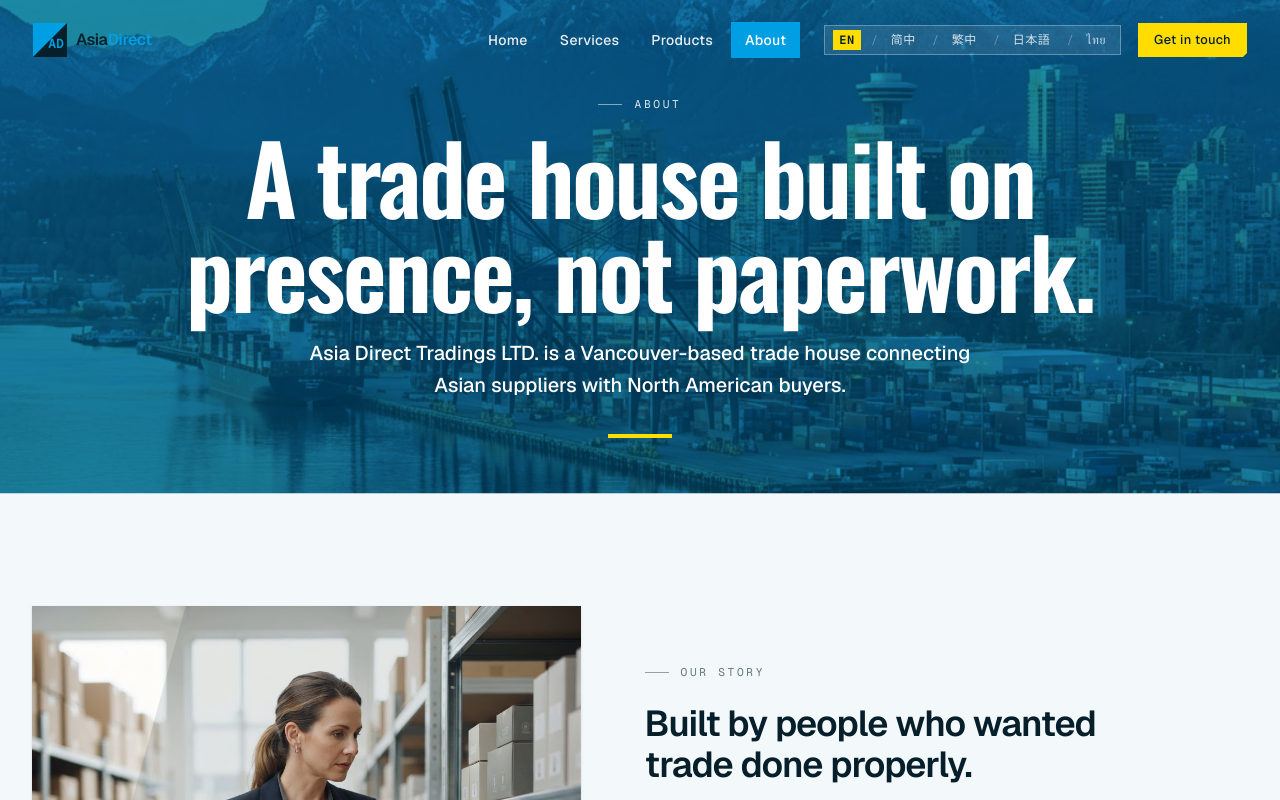
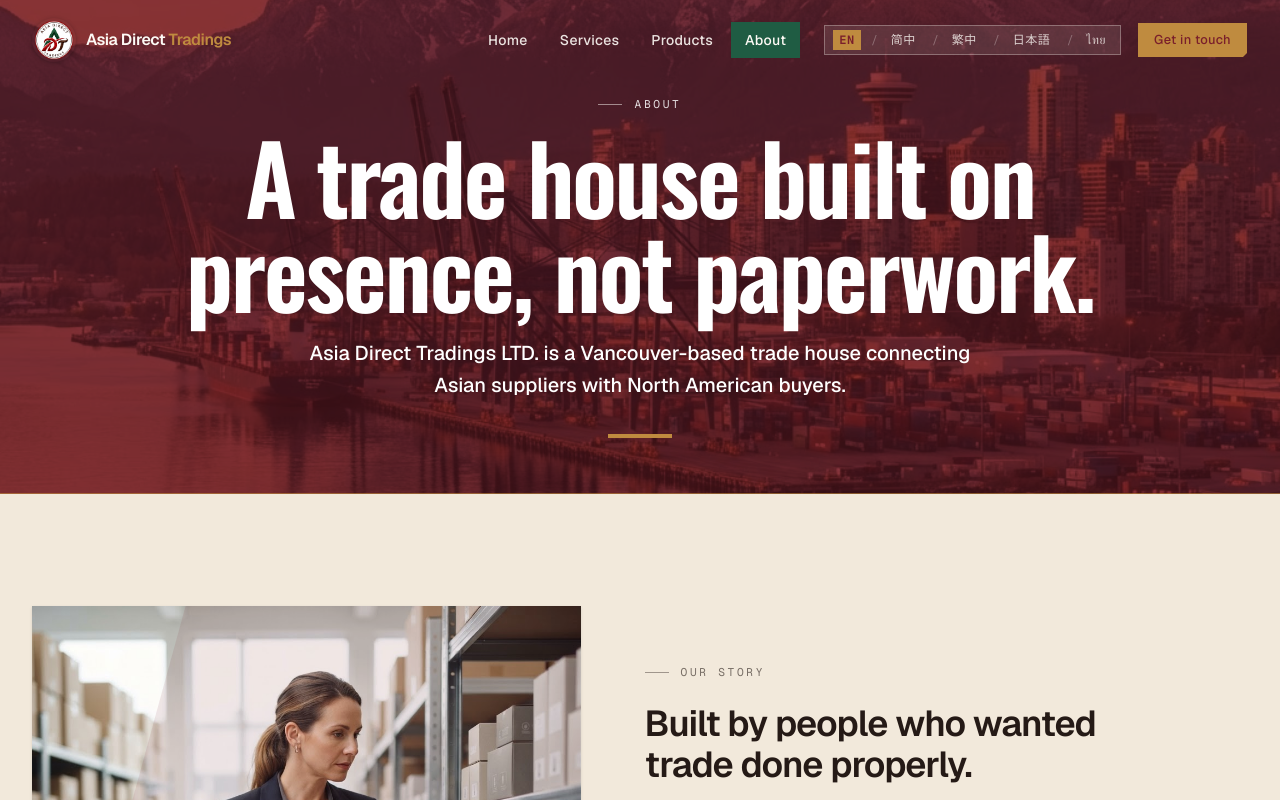
Before and after one commit to doronikke-ai/adtrading-test, a Next.js app in the folder adtradings-studio/: page /about in a window 1280 px wide. Shown: the top 800 px of the page. Built offline with nearby package versions, Linux system fonts and the light colour scheme.

Commit message:
feat: update color palette and visual elements to new brand tones
Co-authored-by: doronikke-ai <320543567+doronikke-ai@users.noreply.github.com>

```diff
--- a/adtradings-studio/app/globals.css
+++ b/adtradings-studio/app/globals.css
@@ -51,37 +51,37 @@
 :root {
   color-scheme: light;
 
-  /* TOKI-inspired corporate palette: deep navy, cyan blue, white, yellow */
-  --background: #ffffff;
-  --foreground: #061f2a;
-  --card: #f3f8fa;
-  --card-foreground: #061f2a;
-  --popover: #ffffff;
-  --popover-foreground: #061f2a;
+  /* Crest-inspired palette: deep maroon red, forest green, warm bronze, ivory */
+  --background: #fbf7f1;
+  --foreground: #251a16;
+  --card: #f5eee2;
+  --card-foreground: #251a16;
+  --popover: #fbf7f1;
+  --popover-foreground: #251a16;
 
-  --primary: #061f2a;
-  --primary-foreground: #ffffff;
+  --primary: #7a1f2b;
+  --primary-foreground: #fdfaf5;
 
-  --secondary: #e6f3f8;
-  --secondary-foreground: #061f2a;
+  --secondary: #efe2cd;
+  --secondary-foreground: #251a16;
 
-  --muted: #f3f8fa;
-  --muted-foreground: #52717d;
+  --muted: #f2e9db;
+  --muted-foreground: #6f5f52;
 
-  --accent: #009fe3;
-  --accent-foreground: #ffffff;
-  --highlight: #ffdd00;
+  --accent: #1f5c43;
+  --accent-foreground: #fdfaf5;
+  --highlight: #bf8b3f;
 
-  --destructive: #d9503f;
+  --destructive: #b0342a;
 
-  --border: rgba(6, 31, 42, 0.14);
-  --input: rgba(6, 31, 42, 0.2);
-  --ring: #009fe3;
+  --border: rgba(37, 26, 22, 0.14);
+  --input: rgba(37, 26, 22, 0.2);
+  --ring: #1f5c43;
 
   --radius: 0.125rem;
 
-  --shadow-soft: 0 1px 2px rgba(6, 34, 44, 0.05), 0 12px 30px -16px rgba(6, 34, 44, 0.22);
-  --shadow-lift: 0 8px 16px rgba(6, 34, 44, 0.08), 0 22px 42px -18px rgba(6, 34, 44, 0.24);
+  --shadow-soft: 0 1px 2px rgba(37, 20, 16, 0.06), 0 12px 30px -16px rgba(37, 20, 16, 0.26);
+  --shadow-lift: 0 8px 16px rgba(37, 20, 16, 0.1), 0 22px 42px -18px rgba(37, 20, 16, 0.28);
 }
 
 @layer base {
--- a/adtradings-studio/components/home/optimus-sphere.tsx
+++ b/adtradings-studio/components/home/optimus-sphere.tsx
@@ -13,7 +13,7 @@ export function OptimusSphere() {
     if (!context) return
 
     // Dot-matrix globe treatment copied from the referenced template, recolored to
-    // the existing brand cyan used throughout the hero.
+    // the brand bronze/highlight tone used throughout the hero.
     const characters = '·•'
     let angle = 0
 
@@ -60,7 +60,7 @@ export function OptimusSphere() {
       points.sort((a, b) => a.z - b.z)
       points.forEach((point) => {
         const opacity = 0.16 + (point.z + 1) * 0.3
-        context.fillStyle = `rgba(0, 159, 227, ${opacity})`
+        context.fillStyle = `rgba(191, 139, 63, ${opacity})`
         context.fillText(point.char, point.x, point.y)
       })
       angle += 0.006
--- a/adtradings-studio/components/page-hero.tsx
+++ b/adtradings-studio/components/page-hero.tsx
@@ -11,7 +11,7 @@ type PageHeroProps = {
 
 export function PageHero({ label, title, intro, image, imageAlt }: PageHeroProps) {
   return (
-    <section className="relative flex min-h-[25rem] items-center overflow-hidden bg-accent md:min-h-[27rem]">
+    <section className="relative flex min-h-[25rem] items-center overflow-hidden bg-primary md:min-h-[27rem]">
       <Image
         src={image || '/placeholder.svg'}
         alt={imageAlt}
@@ -20,9 +20,9 @@ export function PageHero({ label, title, intro, image, imageAlt }: PageHeroProps
         sizes="100vw"
         className="object-cover"
       />
-      <div className="absolute inset-0 bg-accent/80 mix-blend-multiply" />
-      <div className="absolute inset-0 bg-[#006B9E]/45" />
-      <div className="absolute inset-x-0 bottom-0 z-20 h-px bg-white/70" />
+      <div className="absolute inset-0 bg-primary/80 mix-blend-multiply" />
+      <div className="absolute inset-0 bg-primary/45" />
+      <div className="absolute inset-x-0 bottom-0 z-20 h-px bg-highlight/60" />
 
       <div className="relative z-20 mx-auto flex w-full max-w-7xl flex-col items-center px-5 pt-20 pb-12 text-center md:px-8 md:pt-24 md:pb-14">
         <Kicker tone="inverse" className="mb-4 text-white/85">
--- a/adtradings-studio/components/site-footer.tsx
+++ b/adtradings-studio/components/site-footer.tsx
@@ -1,5 +1,6 @@
 'use client'
 
+import Image from 'next/image'
 import Link from 'next/link'
 import { MapPin, Phone, Mail } from 'lucide-react'
 import { useLocale } from '@/lib/i18n/language-provider'
@@ -20,10 +21,14 @@ export function SiteFooter() {
       <div className="mx-auto max-w-7xl px-5 py-16 md:px-8 md:py-20">
         <div className="grid gap-12 md:grid-cols-[1.6fr_1fr_1fr]">
           <div className="max-w-md">
-            <p className="flex items-center gap-2.5 text-base font-semibold tracking-tight">
-              <span className="clip-corner-sm flex size-8 items-center justify-center bg-primary-foreground/15 font-mono text-xs font-semibold">
-                AD
-              </span>
+            <p className="flex items-center gap-3 text-base font-semibold tracking-tight">
+              <Image
+                src="/images/logo.png"
+                alt="Asia Direct Tradings"
+                width={40}
+                height={40}
+                className="size-9 shrink-0 rounded-full"
+              />
               Asia Direct Tradings LTD.
             </p>
             <p className="mt-5 text-pretty leading-relaxed text-primary-foreground/70">
--- a/adtradings-studio/components/site-header.tsx
+++ b/adtradings-studio/components/site-header.tsx
@@ -1,5 +1,6 @@
 'use client'
 
+import Image from 'next/image'
 import Link from 'next/link'
 import { usePathname } from 'next/navigation'
 import { useState, useEffect } from 'react'
@@ -45,23 +46,20 @@ export function SiteHeader() {
       )}
     >
       <div className="mx-auto flex w-full max-w-7xl items-center justify-between gap-4 px-5 md:px-8">
-        {/* Logo — dark mark on the light wedge while the header is transparent over
-            the hero; flips to a light mark once the header becomes a solid bar. */}
-        <Link href="/" className="flex shrink-0 items-center gap-2">
-          <svg viewBox="0 0 36 36" className="size-8 shrink-0 md:size-9" aria-hidden="true" focusable="false">
-            <rect x="1" y="1" width="34" height="34" className={scrolled ? 'fill-primary-foreground' : 'fill-primary'} />
-            <path d="M1 1 L35 1 L1 35 Z" className={scrolled ? 'fill-primary' : 'fill-accent'} />
-            <text
-              x="24"
-              y="26"
-              textAnchor="middle"
-              className={cn('font-mono text-[13px] font-semibold', scrolled ? 'fill-primary-foreground' : 'fill-accent')}
-            >
-              AD
-            </text>
-          </svg>
-          <span className={cn('hidden text-base font-semibold tracking-tight sm:inline', solidHeader ? 'text-highlight' : 'text-primary')}>
-            Asia<span className="text-accent">Direct</span>
+        {/* Official Asia Direct Tradings crest mark. The badge carries its own
+            ivory backdrop and ring, so it reads clearly whether the header is
+            transparent over the hero or the solid brand bar. */}
+        <Link href="/" className="flex shrink-0 items-center gap-2.5">
+          <Image
+            src="/images/logo.png"
+            alt="Asia Direct Tradings"
+            width={44}
+            height={44}
+            priority
+            className="size-9 shrink-0 rounded-full shadow-[0_1px_4px_rgba(0,0,0,0.25)] md:size-11"
+          />
+          <span className="hidden text-base font-semibold tracking-tight text-primary-foreground sm:inline">
+            Asia Direct<span className="text-highlight"> Tradings</span>
           </span>
         </Link>
 
```
Also changed, not shown: adtradings-studio/public/images/logo.png (added).
